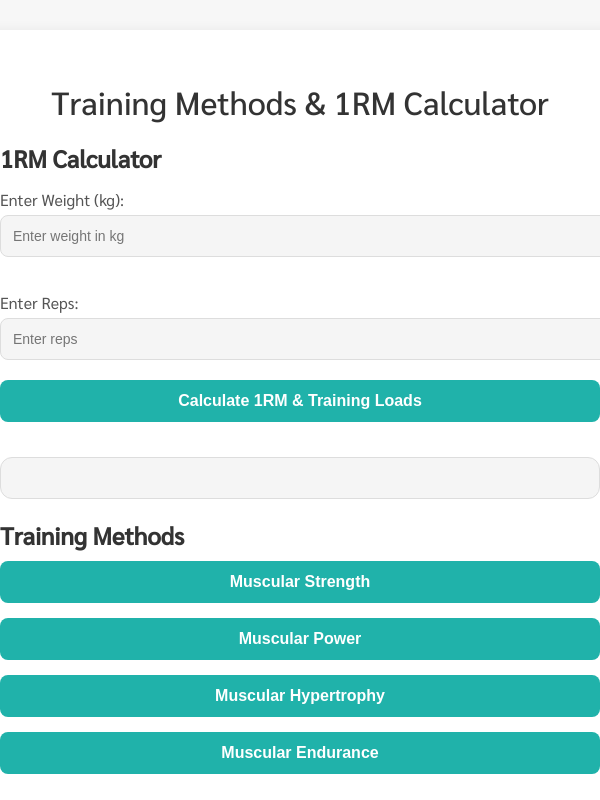
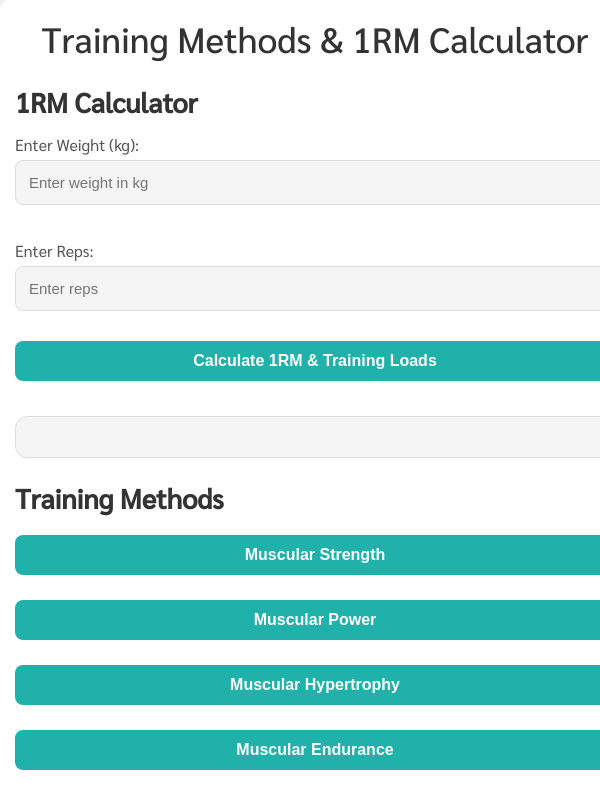
Before and after one commit to TripleK8/1RM-K8.io, a plain HTML site: page index.html in a window 600 px wide. Shown: the top 800 px of the page. Drawn offline with Linux system fonts and the light colour scheme.

Commit message:
index.html

```diff
--- a/index.html
+++ b/index.html
@@ -9,21 +9,20 @@
         /* พื้นฐาน */
         body {
             font-family: 'Sarabun', sans-serif;
+            background-color: #f7f7f7; /* พื้นหลังสีอ่อน */
             margin: 0;
             padding: 0;
-            color: #333;
-            background-color: #f7f7f7;
-            box-sizing: border-box;
             display: flex;
             justify-content: center;
             align-items: center;
             min-height: 100vh;
             flex-direction: column;
+            color: #333;
         }
 
         /* กล่องหลัก */
         .container {
-            background-color: #ffffff;
+            background-color: #ffffff; /* พื้นหลังสีขาว */
             border-radius: 10px;
             padding: 30px;
             box-shadow: 0 4px 15px rgba(0, 0, 0, 0.1);
@@ -36,13 +35,15 @@
 
         h1 {
             text-align: center;
+            color: #333;
             margin-bottom: 20px;
-            font-size: 2.5rem;
+            font-size: 2.5em;
             font-weight: 500;
         }
 
         h2 {
-            font-size: 1.8rem;
+            color: #333;
+            font-size: 1.8em;
             margin-bottom: 10px;
         }
 
@@ -61,6 +62,7 @@
             border-radius: 8px;
             margin-bottom: 20px;
             font-size: 16px;
+            box-sizing: border-box;
             background-color: #f5f5f5;
             color: #333;
         }
@@ -73,22 +75,21 @@
         button {
             width: 100%;
             padding: 14px;
-            background-color: #20B2AA; /* ฟ้าทะเล */
+            background-color: #20B2AA; /* สีฟ้าทะเล */
             color: white;
             border: none;
             border-radius: 8px;
-            font-size: 18px;
-            font-weight: bold;
+            font-size: 18px; /* ปรับขนาดตัวอักษรให้ใหญ่ขึ้น */
+            font-weight: bold; /* เพิ่มความหนาของฟอนต์ */
             cursor: pointer;
             transition: background-color 0.3s ease;
             margin-bottom: 15px;
         }
 
         button:hover {
-            background-color: #1C8C7B; /* ฟ้าทะเลเข้ม */
+            background-color: #1C8C7B; /* สีฟ้าทะเลเข้มเมื่อ hover */
         }
 
-        /* ส่วนผลลัพธ์ */
         .result, .text-section, .load-result {
             margin-top: 20px;
             padding: 20px;
@@ -110,40 +111,62 @@
             border-radius: 8px;
         }
 
-        /* ปรับขนาดตามอุปกรณ์ */
-        @media (max-width: 768px) {
+        .content {
+            font-size: 16px;
+            color: #333;
+        }
+
+        /* การปรับขนาดมือถือ (สำหรับอุปกรณ์ที่มีหน้าจอเล็กกว่า 600px) */
+        @media (max-width: 600px) {
+            .container {
+                padding: 20px;
+            }
+
             h1 {
-                font-size: 2rem;
+                font-size: 2em; /* ลดขนาดหัวข้อหลักให้พอดีกับหน้าจอเล็ก */
             }
+
             h2 {
-                font-size: 1.5rem;
+                font-size: 1.5em; /* ปรับขนาดหัวข้อรอง */
             }
+
             .grid-container {
-                grid-template-columns: 1fr;
+                grid-template-columns: 1fr; /* ให้กริดแสดงแค่คอลัมน์เดียว */
             }
+
             input[type="number"], input[type="text"], select {
-                font-size: 14px;
-                padding: 12px;
+                font-size: 14px; /* ลดขนาดฟอนต์ในช่องกรอกข้อมูล */
+                padding: 12px; /* ลดขนาดช่องกรอกข้อมูล */
             }
+
             button {
                 padding: 12px;
-                font-size: 16px;
+                font-size: 16px; /* ปรับขนาดปุ่มให้พอดีกับมือถือ */
             }
         }
 
-        @media (max-width: 1024px) and (min-width: 768px) {
+        /* การปรับขนาดสำหรับ iPad และแท็บเล็ต (ระหว่าง 600px ถึง 1024px) */
+        @media (max-width: 1024px) and (min-width: 600px) {
             .container {
                 padding: 25px;
             }
+
             h1 {
-                font-size: 2.2rem;
+                font-size: 2.2em; /* ปรับขนาดหัวข้อให้เหมาะสม */
             }
+
             h2 {
-                font-size: 1.7rem;
+                font-size: 1.7em;
             }
+
+            input[type="number"], input[type="text"], select {
+                font-size: 15px;
+                padding: 13px;
+            }
+
             button {
                 padding: 13px;
-                font-size: 17px;
+                font-size: 17px; /* ขนาดปุ่มที่เหมาะสม */
             }
         }
     </style>
@@ -153,6 +176,7 @@
     <div class="container">
         <h1>Training Methods & 1RM Calculator</h1>
 
+        <!-- ส่วนป้อนข้อมูลสำหรับ 1RM & Training Load Calculator -->
         <h2>1RM Calculator</h2>
         <label for="weight">Enter Weight (kg):</label>
         <input type="number" id="weight" placeholder="Enter weight in kg">
@@ -162,8 +186,10 @@
 
         <button onclick="calculateRM()">Calculate 1RM & Training Loads</button>
 
+        <!-- ตารางผลลัพธ์สำหรับ 1RM -->
         <div class="result" id="result"></div>
 
+        <!-- ส่วนเลือกประเภทการฝึก -->
         <h2>Training Methods</h2>
         <button onclick="showContent('strength')">Muscular Strength</button>
         <button onclick="showContent('power')">Muscular Power</button>
@@ -172,6 +198,7 @@
 
         <div class="content" id="content"></div>
 
+        <!-- ตารางผลลัพธ์ทุก % -->
         <div class="section">
             <h3>Training Loads by Percentage</h3>
             <label for="training-percentage">Enter Desired Percentage (%):</label>
@@ -184,8 +211,9 @@
     </div>
 
     <script>
-        let average1RM = 0;
+        let average1RM = 0; // ตัวแปรเก็บค่า Average 1RM
 
+        // ฟังก์ชันคำนวณ 1RM
         function calculateRM() {
             const weight = parseFloat(document.getElementById('weight').value);
             const reps = parseInt(document.getElementById('reps').value);
@@ -210,6 +238,7 @@
             `;
         }
 
+        // ฟังก์ชันแสดงประเภทการฝึก
         function showContent(type) {
             let content = '';
             if (type === 'strength') {
@@ -244,6 +273,7 @@
             document.getElementById('content').innerHTML = content;
         }
 
+        // ฟังก์ชันคำนวณ Training Load (ปัดทศนิยมตามกฎ)
         function calculateTrainingLoad() {
             const percentage = parseFloat(document.getElementById('training-percentage').value);
 
@@ -252,6 +282,7 @@
                 return;
             }
 
+            // ใช้ Math.round() เพื่อปัดทศนิยมตามกฎที่ต้องการ
             const load = Math.round(average1RM * (percentage / 100));
             document.getElementById('load-result').innerHTML = `
                 <div class="grid-item">
@@ -263,3 +294,137 @@
 
 </body>
 </html>
+<!DOCTYPE html>
+<html lang="en">
+<head>
+    <meta charset="UTF-8">
+    <meta name="viewport" content="width=device-width, initial-scale=1.0">
+    <title>Responsive Website</title>
+    <link href="https://fonts.googleapis.com/css2?family=Sarabun:wght@300;400;500&display=swap" rel="stylesheet">
+    <style>
+        /* พื้นฐาน */
+        body {
+            font-family: 'Sarabun', sans-serif;
+            margin: 0;
+            padding: 0;
+            color: #333;
+            background-color: #f4f4f9;
+            box-sizing: border-box;
+        }
+
+        .container {
+            max-width: 1200px;
+            margin: 0 auto;
+            padding: 20px;
+        }
+
+        header {
+            background-color: #4CAF50;
+            padding: 20px;
+            text-align: center;
+            color: white;
+        }
+
+        h1 {
+            margin: 0;
+            font-size: 2.5rem;
+        }
+
+        section {
+            margin-top: 20px;
+        }
+
+        section h2 {
+            font-size: 1.8rem;
+            color: #333;
+        }
+
+        p {
+            font-size: 1rem;
+            color: #555;
+        }
+
+        /* ปรับแต่งปุ่ม */
+        button {
+            padding: 12px 20px;
+            background-color: #20B2AA; /* สีฟ้าทะเล */
+            color: white;
+            border: none;
+            border-radius: 8px;
+            font-size: 1rem;
+            cursor: pointer;
+            transition: background-color 0.3s ease;
+            margin-top: 10px;
+        }
+
+        button:hover {
+            background-color: #1C8C7B;
+        }
+
+        /* Media Query สำหรับมือถือ */
+        @media (max-width: 768px) {
+            h1 {
+                font-size: 2rem;
+            }
+
+            section h2 {
+                font-size: 1.5rem;
+            }
+
+            p {
+                font-size: 0.9rem;
+            }
+
+            button {
+                padding: 10px 15px;
+                font-size: 0.9rem;
+            }
+
+            /* ทำให้ .container รองรับขนาดหน้าจอ */
+            .container {
+                padding: 15px;
+            }
+        }
+
+        /* Media Query สำหรับแท็บเล็ต */
+        @media (max-width: 1024px) {
+            h1 {
+                font-size: 2.2rem;
+            }
+
+            section h2 {
+                font-size: 1.6rem;
+            }
+
+            button {
+                padding: 11px 18px;
+                font-size: 1rem;
+            }
+        }
+
+        /* Media Query สำหรับหน้าจอคอมพิวเตอร์ใหญ่ */
+        @media (min-width: 1200px) {
+            .container {
+                padding: 30px;
+            }
+
+            h1 {
+                font-size: 3rem;
+            }
+
+            section h2 {
+                font-size: 2rem;
+            }
+
+            p {
+                font-size: 1.1rem;
+            }
+        }
+
+    </style>
+</head>
+<body>
+
+
+</body>
+</html>
```
